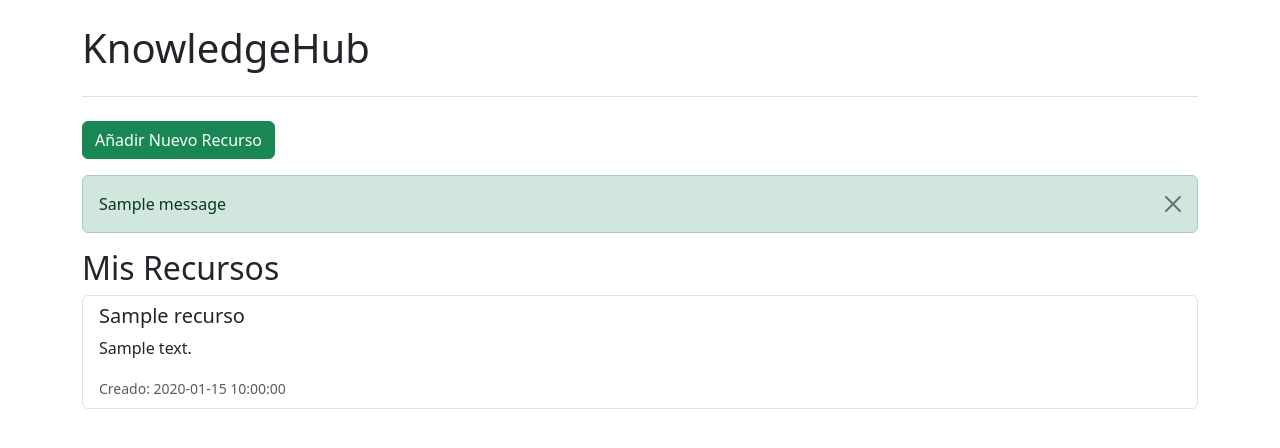
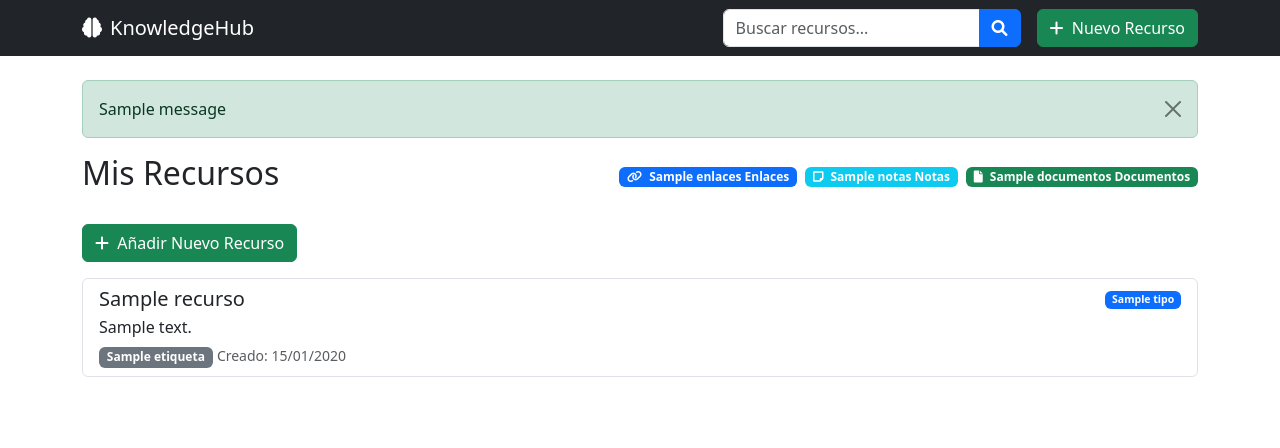
Before and after one commit to macarlu/Knowledge_Hub, a Python web app: template app/templates/index.html in a window 1280 px wide. Shown: the top 448 px of the page. Run offline with Jinja, Linux system fonts and the light colour scheme; the template is opened without the code that fills it: most values are stand-ins (such as "Sample title", 1, 10 or a date in 2020); one stand-in notice (Sample message) is shown.

Commit message:
busqueda de recursos

```diff
--- a/app/templates/base.html
+++ b/app/templates/base.html
@@ -3,14 +3,52 @@
 <head>
     <title>KnowledgeHub</title>
     <link href="https://cdn.jsdelivr.net/npm/bootstrap@5.3.0/dist/css/bootstrap.min.css" rel="stylesheet">
+    <!-- Añadir Font Awesome para iconos -->
+    <link rel="stylesheet" href="https://cdnjs.cloudflare.com/ajax/libs/font-awesome/6.0.0/css/all.min.css">
 </head>
 <body>
+    <nav class="navbar navbar-expand-lg navbar-dark bg-dark">
+        <div class="container">
+            <a class="navbar-brand" href="{{ url_for('main.index') }}">
+                <i class="fas fa-brain me-2"></i>KnowledgeHub
+            </a>
+
+            <!-- Barra de búsqueda -->
+            <form class="d-flex ms-auto" action="{{ url_for('main.search') }}" method="GET">
+                <div class="input-group">
+                    <input type="text" class="form-control" name="q" placeholder="Buscar recursos..."
+                           value="{{ request.args.get('q', '') }}">
+                    <button class="btn btn-primary" type="submit">
+                        <i class="fas fa-search"></i>
+                    </button>
+                </div>
+            </form>
+
+            <ul class="navbar-nav ms-3">
+                <li class="nav-item">
+                    <a class="btn btn-success" href="{{ url_for('main.add_resource_form') }}">
+                        <i class="fas fa-plus me-1"></i> Nuevo Recurso
+                    </a>
+                </li>
+            </ul>
+        </div>
+    </nav>
+
     <div class="container py-4">
-        <header class="pb-3 mb-4 border-bottom">
-            <h1>KnowledgeHub</h1>
-        </header>
+        {% with messages = get_flashed_messages(with_categories=true) %}
+            {% if messages %}
+                {% for category, message in messages %}
+                    <div class="alert alert-{{ category }} alert-dismissible fade show">
+                        {{ message }}
+                        <button type="button" class="btn-close" data-bs-dismiss="alert" aria-label="Close"></button>
+                    </div>
+                {% endfor %}
+            {% endif %}
+        {% endwith %}
 
         {% block content %}{% endblock %}
     </div>
+
+    <script src="https://cdn.jsdelivr.net/npm/bootstrap@5.3.0/dist/js/bootstrap.bundle.min.js"></script>
 </body>
 </html>
--- a/app/templates/index.html
+++ b/app/templates/index.html
@@ -1,31 +1,52 @@
 {% extends "base.html" %}
 
 {% block content %}
-<a href="{{ url_for('main.add_resource_form') }}" class="btn btn-success mb-3">Añadir Nuevo Recurso</a>
+<div class="d-flex justify-content-between align-items-center mb-4">
+    <h2>Mis Recursos</h2>
+    <div class="d-flex gap-2">
+        <span class="badge bg-primary">
+            <i class="fas fa-link me-1"></i> {{ estadisticas.enlaces }} Enlaces
+        </span>
+        <span class="badge bg-info">
+            <i class="fas fa-sticky-note me-1"></i> {{ estadisticas.notas }} Notas
+        </span>
+        <span class="badge bg-success">
+            <i class="fas fa-file me-1"></i> {{ estadisticas.documentos }} Documentos
+        </span>
+    </div>
+</div>
 
-<!-- Mensajes flash -->
-{% with messages = get_flashed_messages(with_categories=true) %}
-    {% if messages %}
-        {% for category, message in messages %}
-            <div class="alert alert-{{ category }} alert-dismissible fade show">
-                {{ message }}
-                <button type="button" class="btn-close" data-bs-dismiss="alert" aria-label="Close"></button>
-            </div>
-        {% endfor %}
-    {% endif %}
-{% endwith %}
+<a href="{{ url_for('main.add_resource_form') }}" class="btn btn-success mb-3">
+    <i class="fas fa-plus me-1"></i> Añadir Nuevo Recurso
+</a>
 
-<h2>Mis Recursos</h2>
-
+{% if recursos %}
 <div class="list-group">
     {% for recurso in recursos %}
-    <div class="list-group-item">
-        <h5>{{ recurso.titulo }}</h5>
-        <p>{{ recurso.descripcion }}</p>
-        <small class="text-muted">Creado: {{ recurso.fecha_creacion }}</small>
-    </div>
-    {% else %}
-    <div class="alert alert-info">No hay recursos aún</div>
+    <a href="#" class="list-group-item list-group-item-action">
+        <div class="d-flex w-100 justify-content-between">
+            <h5 class="mb-1">{{ recurso.titulo }}</h5>
+            <small>
+                <span class="badge bg-primary">{{ recurso.tipo }}</span>
+                {% if recurso.favorito %}
+                <span class="badge bg-warning"><i class="fas fa-star"></i></span>
+                {% endif %}
+            </small>
+        </div>
+        <p class="mb-1">{{ recurso.descripcion|truncate(100) }}</p>
+        <div>
+            {% for etiqueta in recurso.etiquetas %}
+            <span class="badge bg-secondary">{{ etiqueta }}</span>
+            {% endfor %}
+            <small class="text-muted">Creado: {{ recurso.fecha_creacion.strftime('%d/%m/%Y') }}</small>
+        </div>
+    </a>
     {% endfor %}
 </div>
+{% else %}
+<div class="alert alert-info">
+    <i class="fas fa-info-circle me-2"></i> No hay recursos almacenados.
+    <a href="{{ url_for('main.add_resource_form') }}" class="alert-link">¡Añade tu primer recurso!</a>
+</div>
+{% endif %}
 {% endblock %}
```
Also changed, not shown: app/routes.py (+44 -2 lines), app/templates/search.html (+40 -0 lines).
